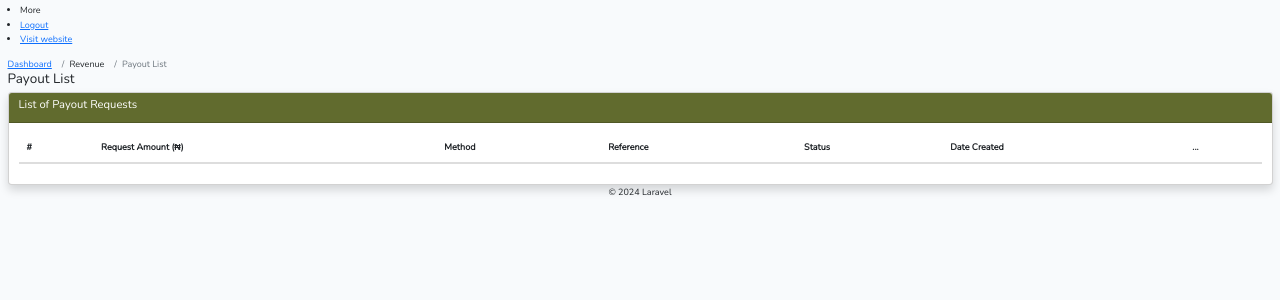
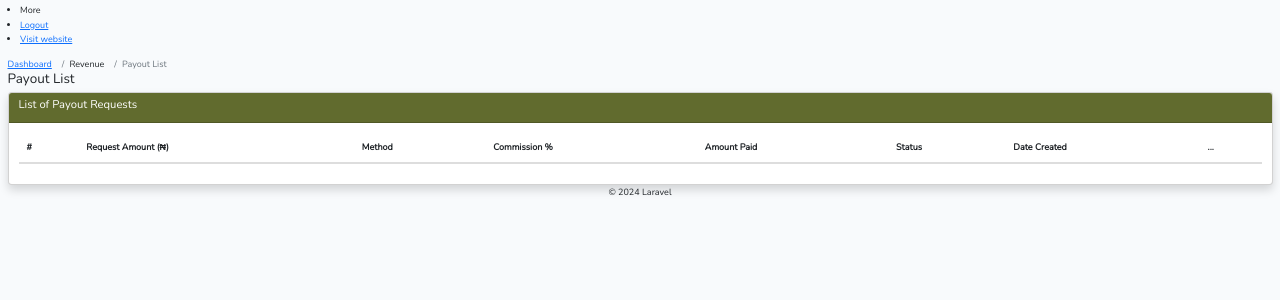
Before and after one commit to sodmond/The-Authors-Republic, a Laravel app: page /The-Authors-Republic/admin/revenue/payouts in a window 1280 px wide. Shown: the part 417-717 px from the top of the page. Run offline with Laravel 10, Linux system fonts and the light colour scheme; the visitor is signed in with stand-in values (Sample User, id 1); data comes from the database, SQL or seed files in the repository; data that the repository does not hold is empty; style sheets or scripts are compiled from the project's sources; some libraries are stand-ins or nearby versions.

Commit message:
Update Payout Feature

```diff
--- a/resources/views/admin/revenue/payout.blade.php
+++ b/resources/views/admin/revenue/payout.blade.php
@@ -57,7 +57,7 @@
                                     <div class="table-responsive">
                                         <table class="table table-striped">
                                             <tr>
-                                                <th>Amount</th>
+                                                <th>Request Amount</th>
                                                 <td>{{ number_format($payout->amount, 2) }}</td>
                                             </tr>
                                             <tr>
@@ -85,7 +85,7 @@
                                                 <td>{{ number_format($payout->org_amount, 2) }}</td>
                                             </tr>
                                             <tr>
-                                                <th>Received Amount (₦)</th>
+                                                <th>Amount Paid (₦)</th>
                                                 <td>{{ number_format($payout->received_amount, 2) }}</td>
                                             </tr>
                                             <tr>
--- a/resources/views/admin/revenue/payout_list.blade.php
+++ b/resources/views/admin/revenue/payout_list.blade.php
@@ -50,7 +50,8 @@
                                             <th>#</th>
                                             <th>Request Amount (₦)</th>
                                             <th>Method</th>
-                                            <th>Reference</th>
+                                            <th>Commission %</th>
+                                            <th>Amount Paid</th>
                                             <th>Status</th>
                                             <th>Date Created</th>
                                             <th>...</th>
@@ -64,7 +65,8 @@
                                                 <td>{{ $row++ }}</td>
                                                 <td>{{ number_format($payout->amount, 2) }}</td>
                                                 <td>{{ ucwords($payout->method) }}</td>
-                                                <td>{{ $payout->reference }}</td>
+                                                <td>{{ number_format($payout->commission, 2) }}</td>
+                                                <td>{{ $payout->received_amount }}</td>
                                                 <td><span class="{{$bg_color}} px-2 py-1 rounded text-white">
                                                     {{ $payout->status }}
                                                 </span></td>
--- a/resources/views/author/revenue/payout.blade.php
+++ b/resources/views/author/revenue/payout.blade.php
@@ -72,7 +72,7 @@
                                                 <td>{{ number_format($payout->org_amount, 2) }}</td>
                                             </tr>
                                             <tr>
-                                                <th>Received Amount (₦)</th>
+                                                <th>Amount Paid (₦)</th>
                                                 <td>{{ number_format($payout->received_amount, 2) }}</td>
                                             </tr>
                                             <tr>
--- a/resources/views/author/revenue/payout_list.blade.php
+++ b/resources/views/author/revenue/payout_list.blade.php
@@ -56,7 +56,8 @@
                                             <th>#</th>
                                             <th>Request Amount (₦)</th>
                                             <th>Method</th>
-                                            <th>Reference</th>
+                                            <th>Commission %</th>
+                                            <th>Amount Paid (₦)</th>
                                             <th>Status</th>
                                             <th>Date Created</th>
                                             <th>...</th>
@@ -70,7 +71,8 @@
                                                 <td>{{ $row++ }}</td>
                                                 <td>{{ number_format($payout->amount, 2) }}</td>
                                                 <td>{{ ucwords($payout->method) }}</td>
-                                                <td>{{ $payout->reference }}</td>
+                                                <td>{{ number_format($payout->commission, 2) }}</td>
+                                                <td>{{ number_format($payout->received_amount, 2) }}</td>
                                                 <td><span class="{{$bg_color}} px-2 py-1 rounded text-white">
                                                     {{ $payout->status }}
                                                 </span></td>
```
